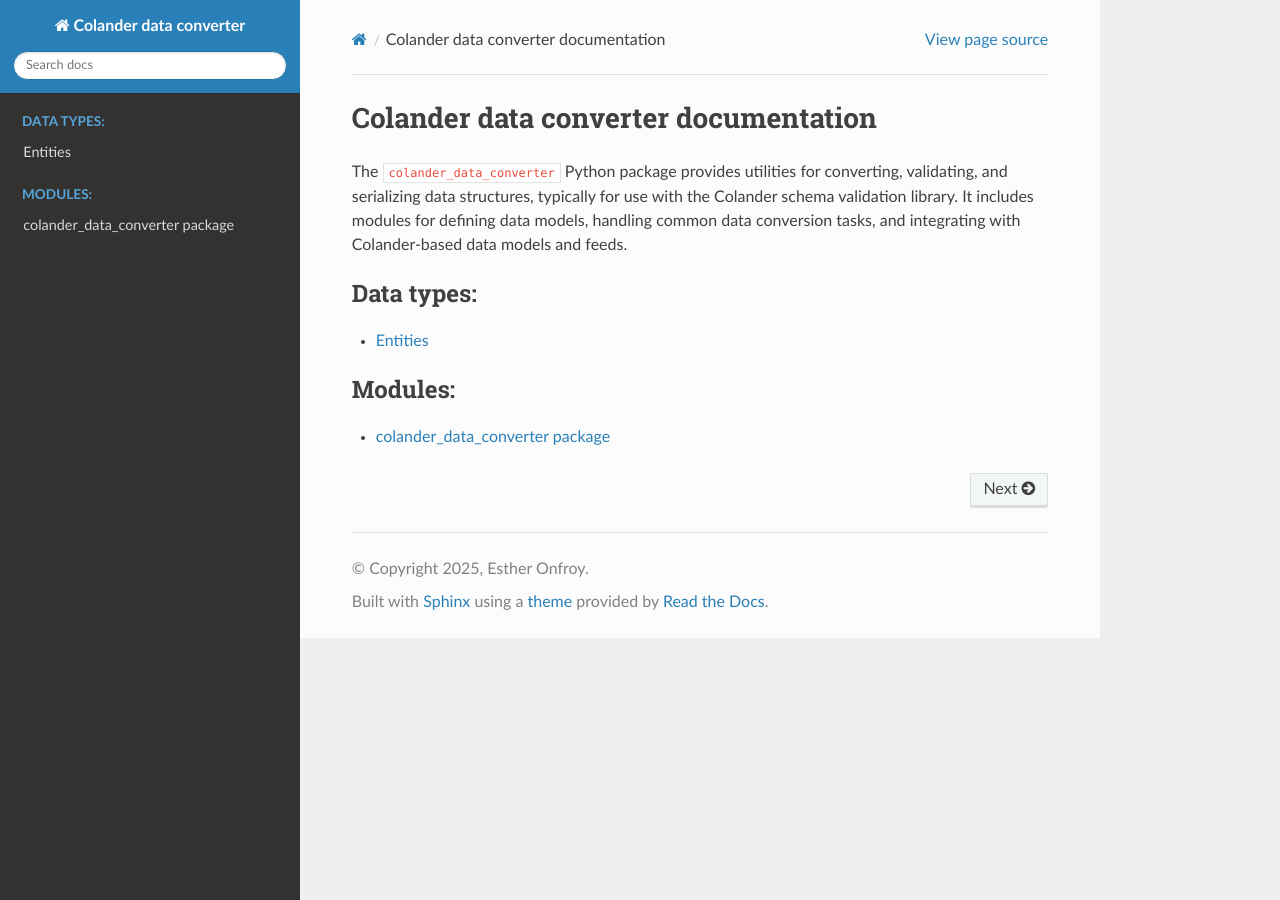
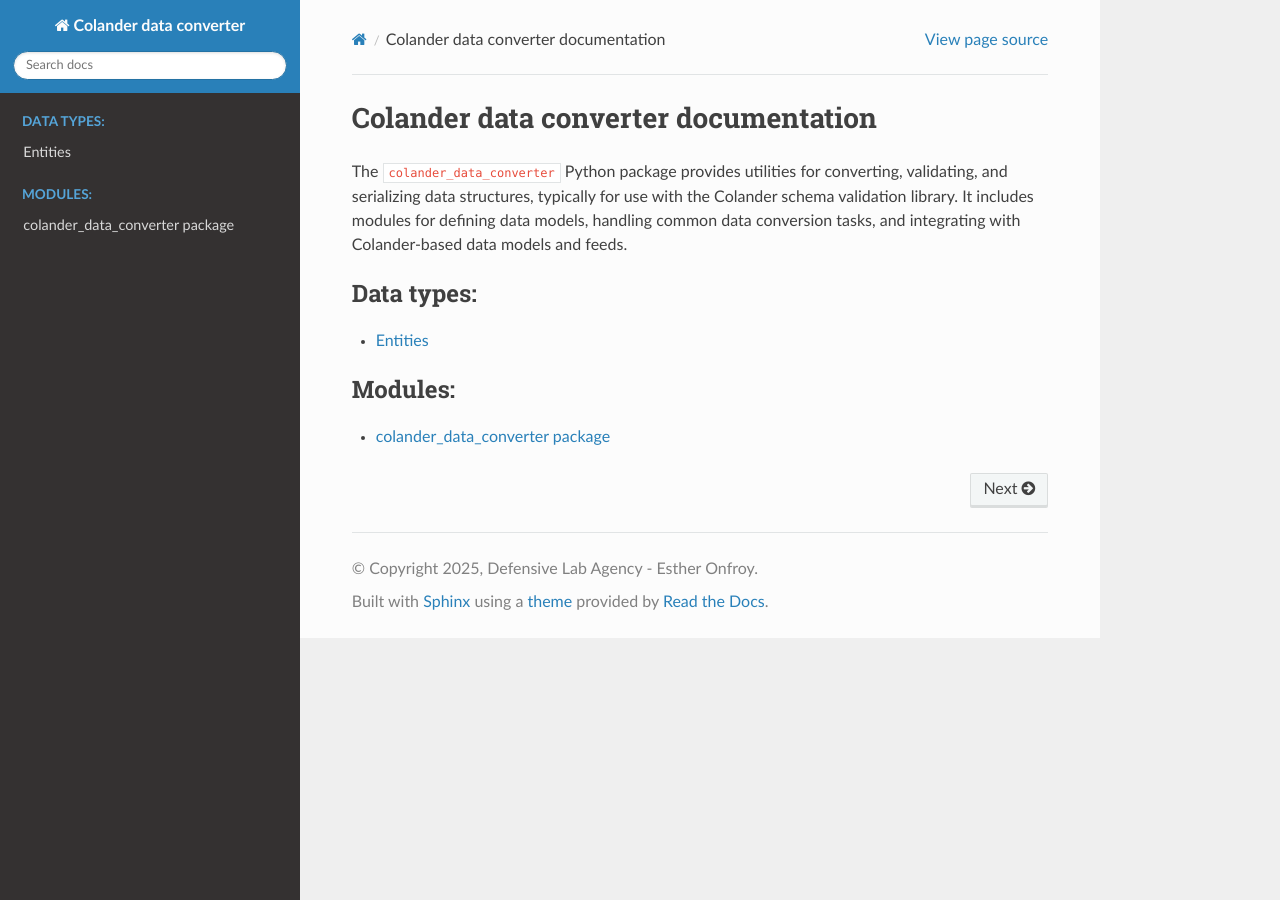
Before and after one commit to PiRogueToolSuite/colander-data-converter, a Sphinx documentation site: the page built from docs/index.rst, in a window 1280 px wide. Built offline with Sphinx 7.4.7 and the Read the Docs theme 3.1.0, drawn with Linux system fonts in a browser that asks for light colours.

Commit message:
Improve documentation generation

```diff
--- a/docs/conf.py
+++ b/docs/conf.py
@@ -11,7 +11,7 @@
 # https://www.sphinx-doc.org/en/master/usage/configuration.html#project-information
 
 project = "Colander data converter"
-copyright = "2025, Esther Onfroy"
+copyright = "2025, Defensive Lab Agency - Esther Onfroy"
 author = "Esther Onfroy"
 
 autodoc_pydantic_model_show_json = True
@@ -43,8 +43,5 @@
     "pydantic": ("https://docs.pydantic.dev/latest", None),
 }
 
-# -- Options for HTML output -------------------------------------------------
-# https://www.sphinx-doc.org/en/master/usage/configuration.html#options-for-html-output
-
 html_theme = "sphinx_rtd_theme"
 html_static_path = ["_static"]
--- a/pyproject.toml
+++ b/pyproject.toml
@@ -6,7 +6,7 @@
 include = ["colander_data_converter*"]
 namespaces = false
 
-[tool.coverage.runx]
+[tool.coverage.run]
 omit = [
     "*test_*",
     ]
```
Also changed, not shown: 2 other files.
